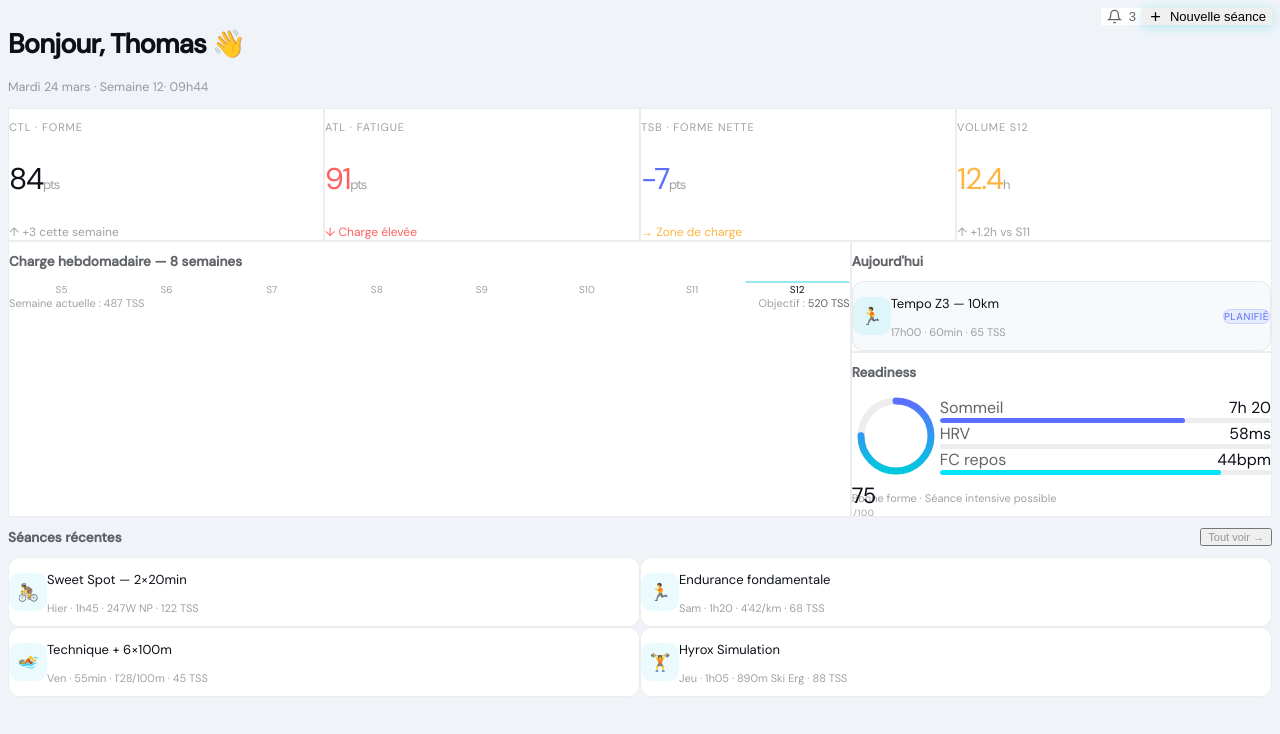
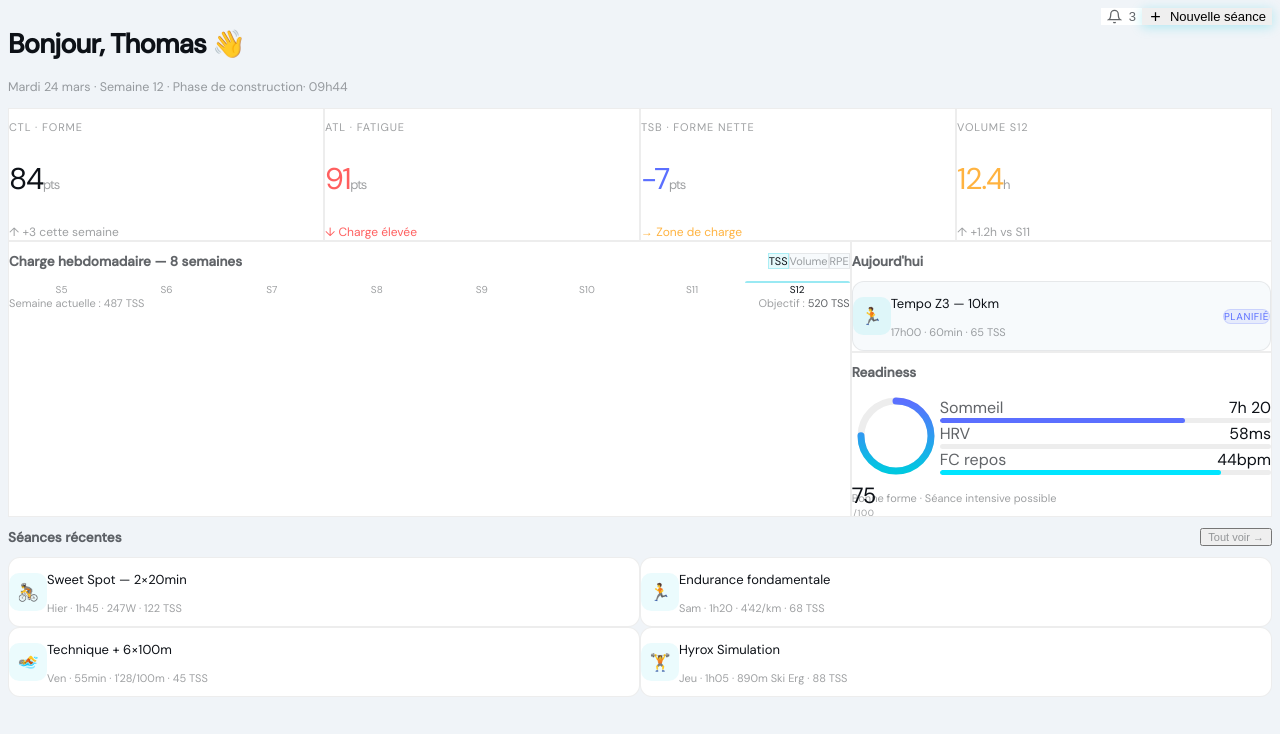
Before and after one commit to alexandreet92-lang/thw-appli, a Next.js app: page / in a window 1280 px wide. Shown: the top 734 px of the page. Built offline with nearby package versions, Linux system fonts and the light colour scheme.

Commit message:
Update page.tsx

```diff
--- a/src/app/page.tsx
+++ b/src/app/page.tsx
@@ -17,10 +17,10 @@ const WEEK_BARS = [
 ]
 
 const SESSIONS = [
-  { sport: '🚴', name: 'Sweet Spot — 2×20min',  meta: 'Hier · 1h45 · 247W NP · 122 TSS' },
-  { sport: '🏃', name: 'Endurance fondamentale', meta: "Sam · 1h20 · 4'42/km · 68 TSS"   },
-  { sport: '🏊', name: 'Technique + 6×100m',     meta: "Ven · 55min · 1'28/100m · 45 TSS"},
-  { sport: '🏋️', name: 'Hyrox Simulation',       meta: 'Jeu · 1h05 · 890m Ski Erg · 88 TSS'},
+  { sport: '🚴', name: 'Sweet Spot — 2×20min',  meta: 'Hier · 1h45 · 247W · 122 TSS' },
+  { sport: '🏃', name: 'Endurance fondamentale', meta: "Sam · 1h20 · 4'42/km · 68 TSS" },
+  { sport: '🏊', name: 'Technique + 6×100m',     meta: "Ven · 55min · 1'28/100m · 45 TSS" },
+  { sport: '🏋️', name: 'Hyrox Simulation',       meta: 'Jeu · 1h05 · 890m Ski Erg · 88 TSS' },
 ]
 
 const RECOVERY = {
@@ -29,8 +29,8 @@ const RECOVERY = {
 }
 
 function ReadinessRing({ score }: { score: number }) {
-  const r   = 35
-  const c   = 2 * Math.PI * r
+  const r = 35
+  const c = 2 * Math.PI * r
   const off = c - (score / 100) * c
   return (
     <div className="relative w-[88px] h-[88px] flex-shrink-0">
@@ -40,7 +40,7 @@ function ReadinessRing({ score }: { score: number }) {
           strokeLinecap="round" strokeDasharray={c} strokeDashoffset={off}/>
         <defs>
           <linearGradient id="rg" x1="0%" y1="0%" x2="100%" y2="0%">
-            <stop offset="0%"   stopColor="#00c8e0"/>
+            <stop offset="0%" stopColor="#00c8e0"/>
             <stop offset="100%" stopColor="#5b6fff"/>
           </linearGradient>
         </defs>
@@ -70,19 +70,21 @@ function ProgressBar({ label, value, pct, color }: {
 }
 
 export default function DashboardPage() {
-  const now     = new Date()
+  const now = new Date()
   const weekDay = now.toLocaleDateString('fr-FR', { weekday: 'long' })
   const dateStr = now.toLocaleDateString('fr-FR', { day: 'numeric', month: 'long' })
 
   return (
     <div className="p-8">
+
+      {/* Header */}
       <div className="flex items-start justify-between mb-7">
         <div>
           <h1 className="font-display text-[27px] font-bold tracking-[-0.03em] capitalize">
             Bonjour, Thomas 👋
           </h1>
           <p className="text-[12.5px] text-[var(--text-dim)] mt-1">
-            <span className="capitalize">{weekDay}</span> {dateStr} · Semaine 12
+            <span className="capitalize">{weekDay}</span> {dateStr} · Semaine 12 · Phase de construction
             <span className="text-brand font-medium ml-2">· {formatTime(now)}</span>
           </p>
         </div>
@@ -102,6 +104,7 @@ export default function DashboardPage() {
         </div>
       </div>
 
+      {/* KPIs */}
       <div className="grid grid-cols-4 gap-3.5 mb-5">
         <StatCard label="CTL · Forme" value={LOAD.ctl} unit="pts" variant="brand"
           sub={<span className="text-brand">↑ +3 cette semaine</span>}/>
@@ -113,12 +116,25 @@ export default function DashboardPage() {
           sub={<span className="text-brand">↑ +1.2h vs S11</span>}/>
       </div>
 
+      {/* Charge + Readiness */}
       <div className="grid grid-cols-[2fr_1fr] gap-3.5 mb-5">
         <Card>
           <div className="flex items-center justify-between mb-3.5">
             <h2 className="font-display text-[13.5px] font-semibold text-[var(--text-mid)]">
               Charge hebdomadaire — 8 semaines
             </h2>
+            <div className="flex gap-1.5">
+              {['TSS', 'Volume', 'RPE'].map((t, i) => (
+                <span key={t} className={cn(
+                  'text-[11px] px-2.5 py-1 rounded-tag border cursor-pointer transition-all',
+                  i === 0
+                    ? 'bg-[rgba(0,200,224,0.10)] border-[rgba(0,200,224,0.25)] text-brand'
+                    : 'bg-[var(--bg-card2)] border-[var(--border)] text-[var(--text-dim)] hover:text-brand hover:border-brand'
+                )}>
+                  {t}
+                </span>
+              ))}
+            </div>
           </div>
           <div className="flex items-end gap-1.5 h-20">
             {WEEK_BARS.map((b) => (
@@ -127,16 +143,16 @@ export default function DashboardPage() {
                   className="w-full rounded-t-[4px] hover:brightness-125 transition-all"
                   style={{
                     height: `${b.pct}%`,
-                    background:
-                      b.type === 'current'
-                        ? 'linear-gradient(180deg,rgba(0,200,224,0.85),rgba(0,200,224,0.30))'
-                        : b.type === 'recovery'
-                          ? 'linear-gradient(180deg,rgba(0,200,224,0.55),rgba(0,200,224,0.18))'
-                          : 'linear-gradient(180deg,rgba(91,111,255,0.60),rgba(91,111,255,0.20))',
+                    background: b.type === 'current'
+                      ? 'linear-gradient(180deg,rgba(0,200,224,0.85),rgba(0,200,224,0.30))'
+                      : b.type === 'recovery'
+                        ? 'linear-gradient(180deg,rgba(0,200,224,0.55),rgba(0,200,224,0.18))'
+                        : 'linear-gradient(180deg,rgba(91,111,255,0.60),rgba(91,111,255,0.20))',
                     border: b.type === 'current' ? '1px solid rgba(0,200,224,0.4)' : 'none',
                   }}
                 />
-                <span className={cn('text-[10px] font-mono', b.type === 'current' ? 'text-brand' : 'text-[var(--text-dim)]')}>
+                <span className={cn('text-[10px] font-mono',
+                  b.type === 'current' ? 'text-brand' : 'text-[var(--text-dim)]')}>
                   {b.label}
                 </span>
               </div>
@@ -176,8 +192,8 @@ export default function DashboardPage() {
               <ReadinessRing score={RECOVERY.score} />
               <div className="flex-1">
                 <ProgressBar label="Sommeil" value={RECOVERY.sleep} pct={RECOVERY.sleepPct} color="bg-[#5b6fff]"/>
-                <ProgressBar label="HRV"     value={RECOVERY.hrv}   pct={RECOVERY.hrvPct}   color="bg-brand"/>
-                <ProgressBar label="FC repos" value={RECOVERY.hr}   pct={RECOVERY.hrPct}    color="bg-[#00e5ff]"/>
+                <ProgressBar label="HRV" value={RECOVERY.hrv} pct={RECOVERY.hrvPct} color="bg-brand"/>
+                <ProgressBar label="FC repos" value={RECOVERY.hr} pct={RECOVERY.hrPct} color="bg-[#00e5ff]"/>
               </div>
             </div>
             <p className="mt-3 text-[11px] text-[var(--text-dim)] flex items-center gap-2">
@@ -188,6 +204,7 @@ export default function DashboardPage() {
         </div>
       </div>
 
+      {/* Séances récentes */}
       <div className="flex items-center justify-between mb-3.5">
         <h2 className="font-display text-[13.5px] font-semibold text-[var(--text-mid)]">
           Séances récentes
@@ -215,6 +232,7 @@ export default function DashboardPage() {
           </div>
         ))}
       </div>
+
     </div>
   )
 }
```
